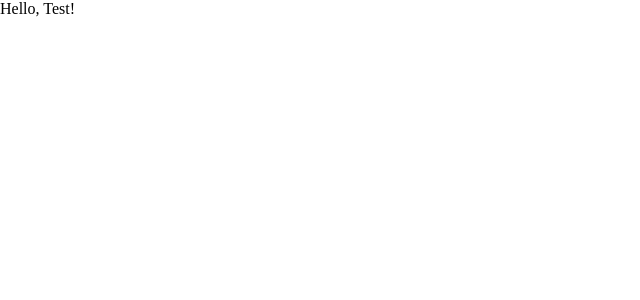
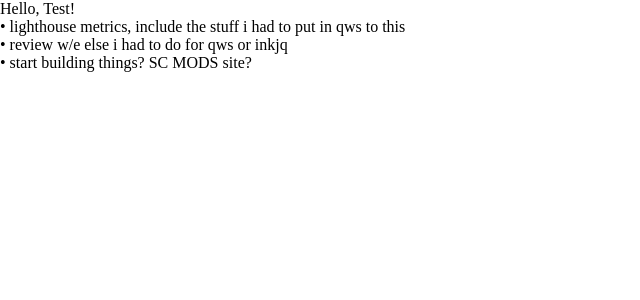
Before and after one commit to Ink230/ink-nextjs-approuter, a Next.js app: page / in a window 1280 px wide. Shown: the top 300 px of the page, without its empty margins (0-640 px from the left). Built offline with nearby package versions, Linux system fonts and the light colour scheme.

Commit message:
final commit for the night

```diff
--- a/src/app/page.tsx
+++ b/src/app/page.tsx
@@ -1,3 +1,10 @@
 export default function Home() {
-  return <h1>Hello, Test!</h1>;
+  return (
+    <>
+      <h1>Hello, Test!</h1>
+      • lighthouse metrics, include the stuff i had to put in qws to this <br />
+      • review w/e else i had to do for qws or inkjq
+      <br />• start building things? SC MODS site?
+    </>
+  );
 }
```
